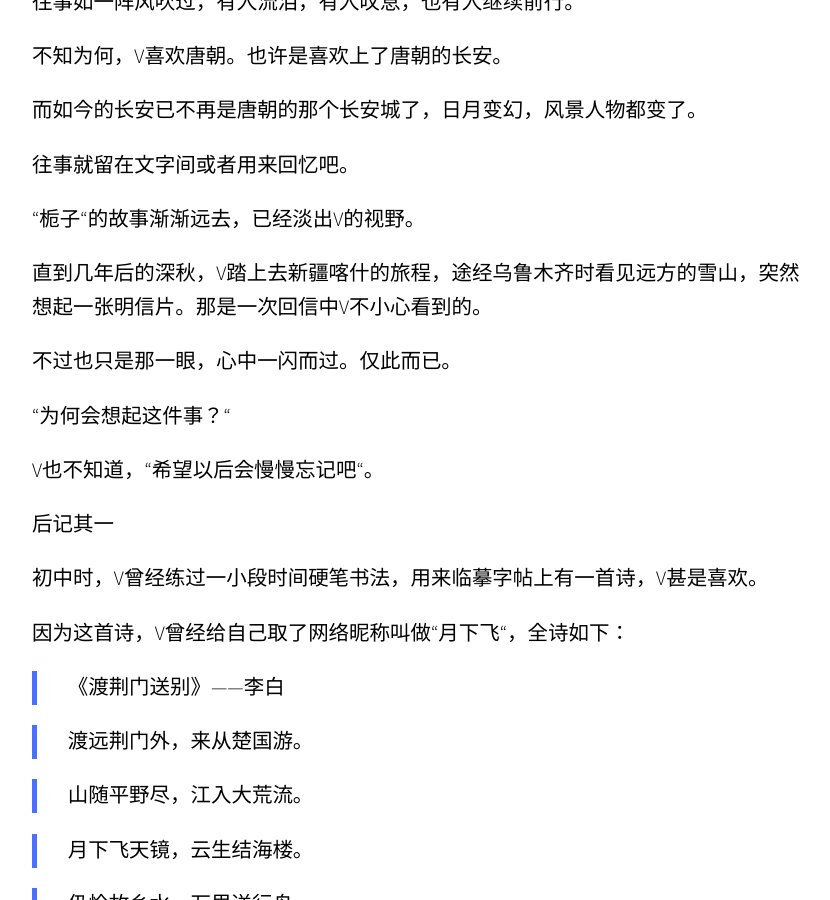
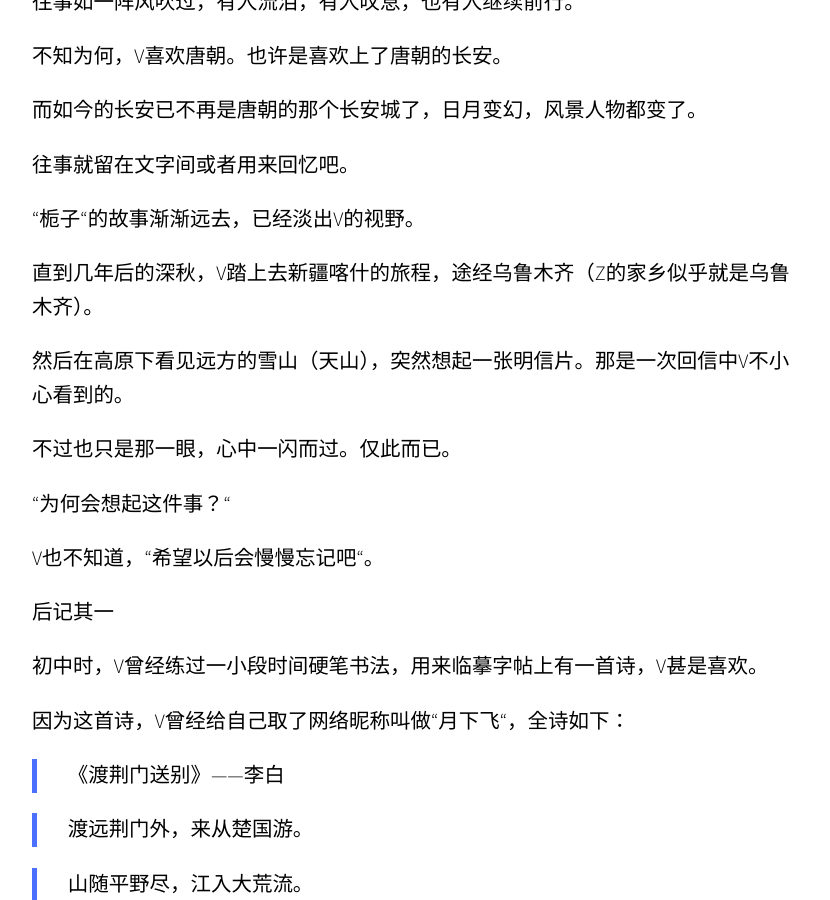
Before and after one commit to fengyhack/fengyh.cn, a Jekyll site: the page built from _posts/2018-05-29-栀子花开.md, in a window 1280 px wide and 900 px high, scrolled down 12161 px. Shown: the whole window, without its empty margins (224-1054 px from the left). Built offline with Jekyll 4.4.1, drawn with Linux system fonts in a browser that asks for light colours; some web fonts are replaced.

Commit message:
Gardenia in blossom

```diff
--- a/_posts/2018-05-29-栀子花开.md
+++ b/_posts/2018-05-29-栀子花开.md
@@ -430,7 +430,9 @@ V以为就是Z，终于还是拒绝了。
 
 “栀子“的故事渐渐远去，已经淡出V的视野。
 
-直到几年后的深秋，V踏上去新疆喀什的旅程，途经乌鲁木齐时看见远方的雪山，突然想起一张明信片。那是一次回信中V不小心看到的。
+直到几年后的深秋，V踏上去新疆喀什的旅程，途经乌鲁木齐（Z的家乡似乎就是乌鲁木齐）。
+
+然后在高原下看见远方的雪山（天山），突然想起一张明信片。那是一次回信中V不小心看到的。
 
 不过也只是那一眼，心中一闪而过。仅此而已。
 
```
